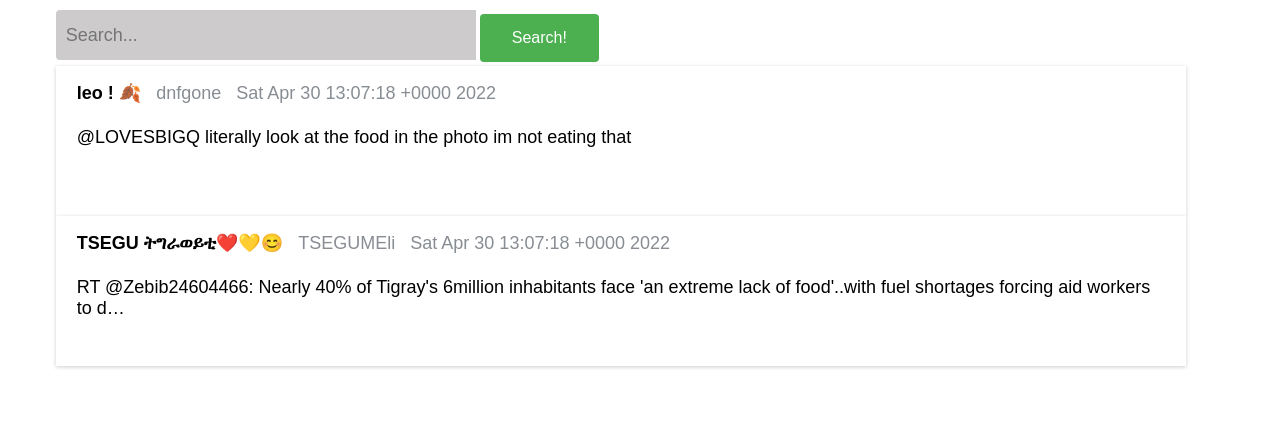
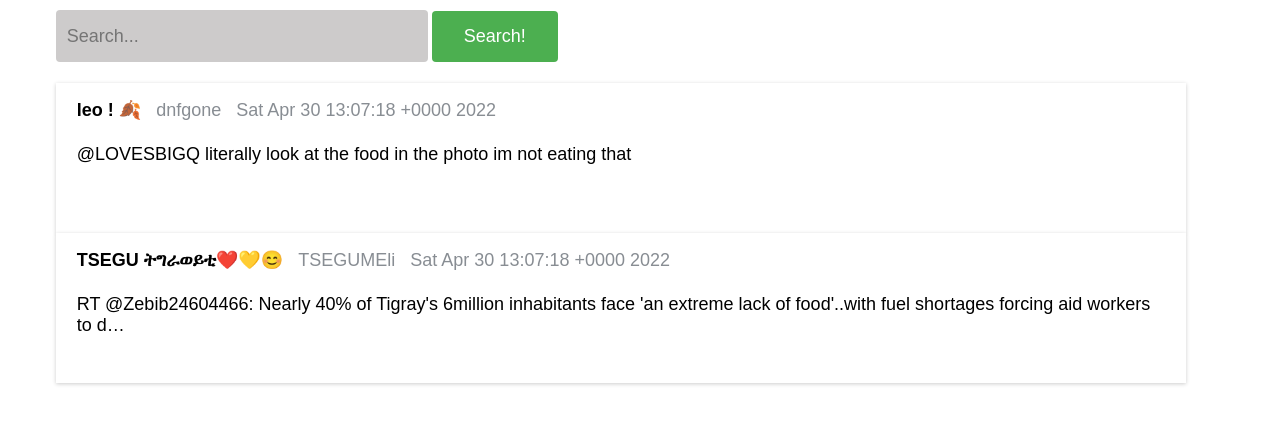
Before and after one commit to royffeng/cs172-search-engine, a React (Create React App) app in the folder src/frontend/: page / in a window 1280 px wide. Shown: the top 424 px of the page. Built offline with nearby package versions, Linux system fonts and the light colour scheme.

Commit message:
edited appearance

```diff
--- a/src/frontend/src/Components/SearchBar.css
+++ b/src/frontend/src/Components/SearchBar.css
@@ -7,12 +7,10 @@
   background-color: rgb(205, 203, 203);
   border: 0;
   border-radius: 4px;
-  border-top-right-radius: 0px;
-  border-bottom-right-radius: 0px;
   font-size: 18px;
-  padding: 10px;
+  padding: 11px;
   height: 30px;
-  width: 400px;
+  width: 350px;
 }
 
 .dataItem p {
@@ -31,7 +29,7 @@ a {
   text-align: center;
   text-decoration: none;
   display: inline-block;
-  font-size: 16px;
-  margin: 4px 4px;
+  font-size: 18px;
+  margin: 1px 4px;
   cursor: pointer;
 }
--- a/src/frontend/src/Components/TweetDisplay.css
+++ b/src/frontend/src/Components/TweetDisplay.css
@@ -1,3 +1,7 @@
+.TweetDisplay {
+  margin-top: 20px;
+}
+
 .card {
     background-color: white;
     box-shadow: 0 1px 4px rgba(0, 0, 0, 0.2);
```
